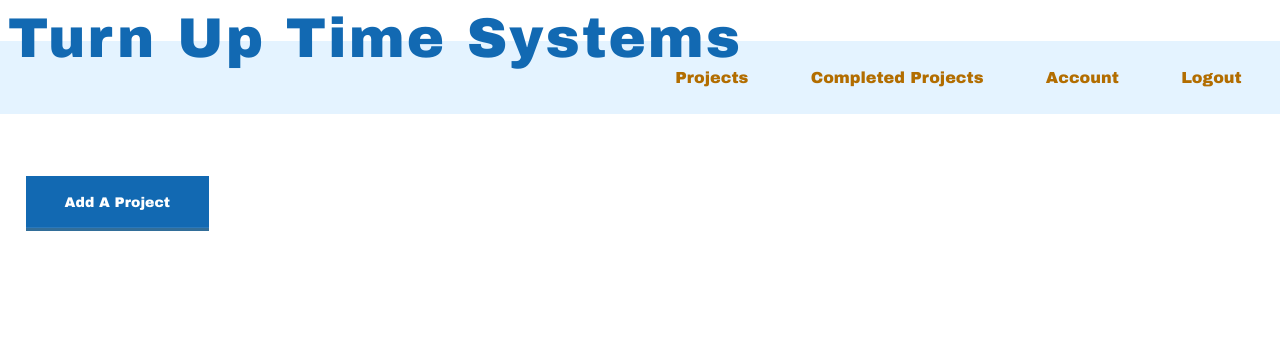
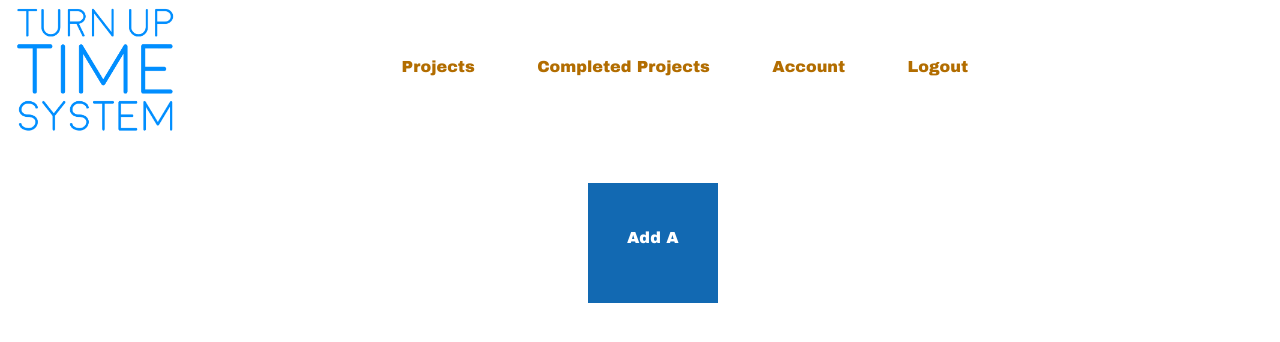
Before and after one commit to adammpolak/turnuptimesystem, a website: page public/index.html at #!/projects in a window 1280 px wide. Shown: the top 342 px of the page. Drawn offline with nearby package versions, Linux system fonts and the light colour scheme; some packages are replaced by stand-ins of ours; no server answers; files whose address does not match are found by name.

Commit message:
css blocks

```diff
--- a/public/css/style.css
+++ b/public/css/style.css
@@ -216,7 +216,22 @@ fieldset {
   display: -webkit-flex;
   display: flex;
   -webkit-flex-wrap: wrap;
-  flex-wrap: wrap;
+  flex-wrap: wrap-reverse;
+  justify-content: center;
+}
+
+.add-project {
+  /*text-align: center;*/
+  background:  #1269B2;
+  padding: 5px;
+  width: 120px;
+  height: 110px;
+  margin: 10px;
+  line-height: 100px;
+  color: white;
+  font-weight: bold;
+  font-size: 1em;
+  text-align: center;
 }
 
 .project-list {
@@ -237,7 +252,8 @@ fieldset {
   flex-wrap: wrap;*/
 }
 
-.project-list:hover {
+.project-list:hover,
+.add-project:hover {
   background-color: #1999FF;
 }
 
@@ -257,10 +273,6 @@ main {
   font-family: Arial;
 }
 
-/*header {
-
-}*/
-
 .heading {
   font-family: Arial Black;
   padding: 2vh 0 0 2vh;
@@ -274,9 +286,9 @@ main {
 nav {
   padding: 3.5vh 3.5vh 3.5vh 3.5vh;
   display: flex;
-  justify-content: flex-end;
-  margin: -3.5vh;
-  background-color: #E4F3FF;
+  justify-content: center;
+  margin: -14vh -2.5vh -2.5vh 10.5vh;
+  /*background-color: #E4F3FF;*/
 }
 
 a,
@@ -289,6 +301,17 @@ a,
 
 a:hover {
   color: #1269B2;
+}
+
+.viewport {
+  background-repeat: no-repeat;
+  background-position:left;
+  background-image: url('TUTS-01.png');
+  height: 110vh;
+  zoom: .15;
+  z-index: 1;
+  /*background-color: #E4F3FF;*/
+  padding: 0vh 0 8vh 0;
 }
 
 #add {
--- a/public/index.html
+++ b/public/index.html
@@ -15,7 +15,8 @@
   <body ng-controller='projectsController as projects'>
   <flash-message duration = "7000" show-close = 'true'></flash-message>
   <header>
-    <h1 class='heading'>Turn Up Time Systems</h1>
+    <!-- <h1 class='heading'>Turn Up Time Systems</h1> -->
+    <div class='viewport'></div>
     <nav>
 			<a ui-sref-active='active' ui-sref='projects'>Projects</a>
 			<a ui-sref-active='active' ui-sref="completedprojects">Completed Projects</a>
--- a/public/projects.html
+++ b/public/projects.html
@@ -1,10 +1,9 @@
 
 <br><br><br><br><br>
-<div id='add'><a ui-sref-active='active' ui-sref='projects.projectnew' class='nice-button'>Add A Project</a></div>
-<br><br>
+<div class='list' id='add'><a ui-sref-active='active' ui-sref='projects.projectnew'  class='add-project'>Add A Project</a></div>
 <!-- css so this is on one line above project listings -->
 <div class='proj-container'>
-<br><br>
+<br>
 <!-- <h2 class='projects-new'>Name</h2>
 <h2 class='projects-total'>Total Hours</h2> -->
 </div>
```
Also changed, not shown: public/project.html (+1 -0 lines), public/css/TUTS-01.png (added).
